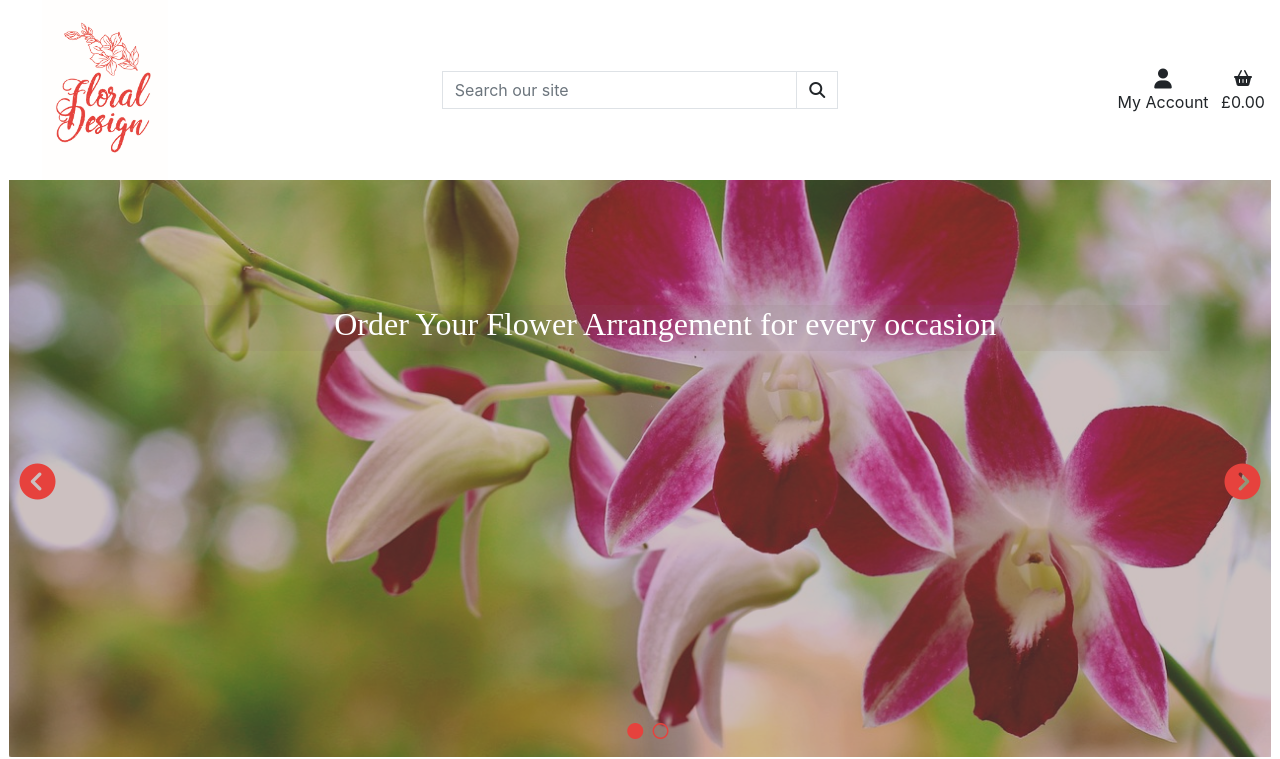
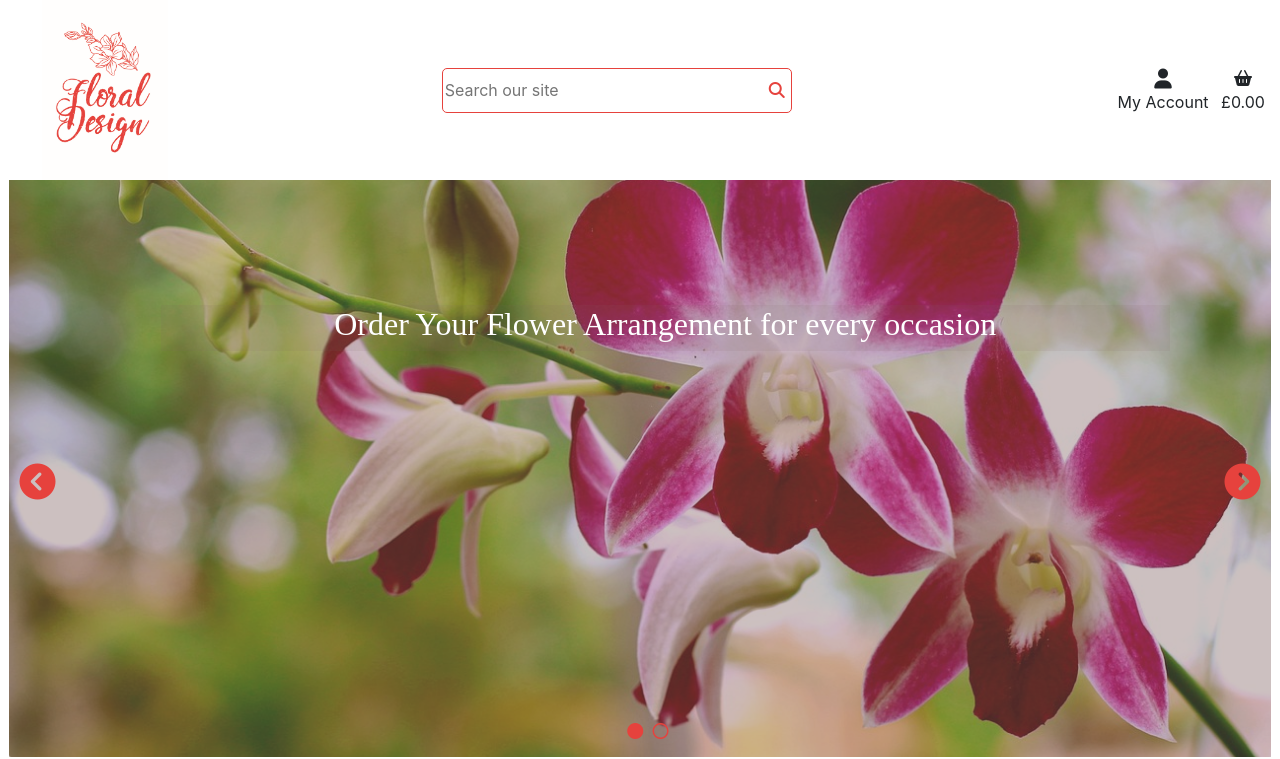
Before and after one commit to e-h-dev/floral_design, a Django app: page / in a window 1280 px wide. Shown: the top 759 px of the page. Run offline with Django 3.2, Linux system fonts and the light colour scheme; some libraries are stand-ins or nearby versions.

Commit message:
Update search bar style

```diff
--- a/static/css/base.css
+++ b/static/css/base.css
@@ -1,5 +1,9 @@
 html{
     height:100%;
+}
+
+.fl-d-clr {
+    color:#E6423D;
 }
 
 header {
@@ -11,6 +15,27 @@ header {
     background-size: contain;
     height: 180px;
     width:180px;
+}
+
+.search-bar {
+    border:#E6423D solid 1px;
+    border-radius: 5px;
+    width:350px;
+    height:45px;
+    color: #E6423D;
+}
+
+.search-btn {
+    background-color: #fff;
+    border: none;
+    position: relative;
+    right:100%;
+    top:20%;
+    height: 20px;
+}
+
+.search-bar:focus, .search-btn:focus {
+    outline: none;
 }
 
 .hero {
--- a/templates/base.html
+++ b/templates/base.html
@@ -43,10 +43,10 @@
         <div class="col-12 col-lg-4 text-center my-auto py-1 py-lg-0">
           <form method="GET" action="">
             <div class="input-group w-100">
-                <input class="form-control border border-black rounded-0" type="text" name="q" placeholder="Search our site">
+                <input class="search-bar" type="text" name="q" placeholder="Search our site">
                 <div class="input-group-append">
-                    <button class="form-control btn btn-black border border-black rounded-0" type="submit">
-                        <span class="icon">
+                    <button class="search-btn" type="submit">
+                        <span class="icon fl-d-clr">
                             <i class="fas fa-search"></i>
                         </span>
                     </button>
```
